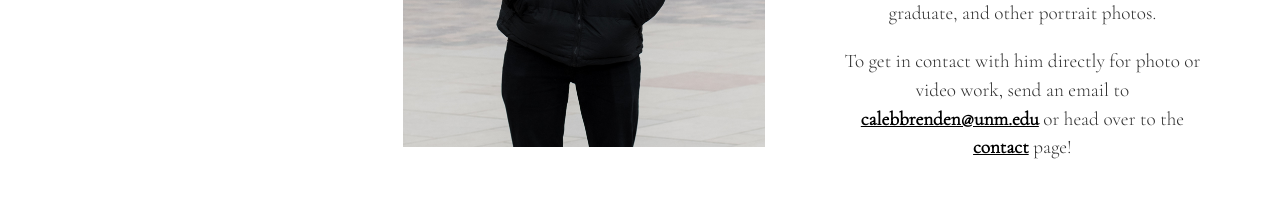
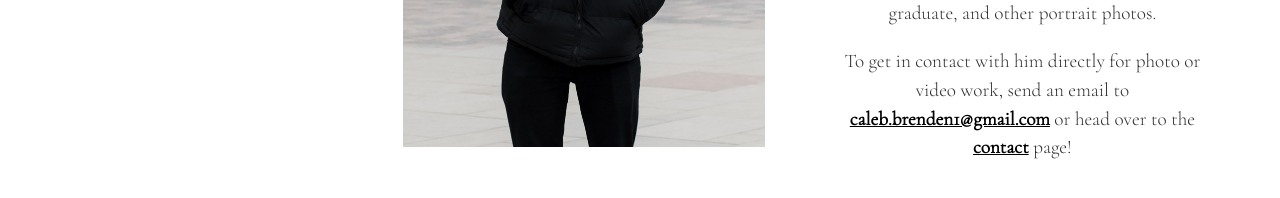
Before and after one commit to calebbrenden/my-site, a Jekyll site: the page built from me.md, in a window 1280 px wide. Shown: the part 548-746 px from the top of the page. Built offline with Jekyll 4.4.1, drawn with Linux system fonts in a browser that asks for light colours.

Commit message:
added personal emails

```diff
--- a/me.md
+++ b/me.md
@@ -17,7 +17,7 @@
 <div id="right-div">
 <p>Caleb Brenden is a freelance photographer residing in Albuquerque, New Mexico. He loves shooting portraiture, landscape, architectural, and lifestyle photography. Ever since picking up a digital camera several years ago, he fell in love with photography and has been looking for new people and scenes to capture.</p>
 <p>Currently an undergraduate student at the University of New Mexico, Caleb also works as a web designer at the UNM School of Law. As an Albuquerque native he has developed a love for the diverse culture, people, and nature surrounding the city. He is available for family, graduate, and other portrait photos.</p>
-<p>To get in contact with him directly for photo or video work, send an email to <a href="mailto:calebbrenden@unm.edu">calebbrenden@unm.edu</a> or head over to the <a href="{{site.baseurl}}/contact.html" alt="Contact Page">contact</a> page!</p>
+<p>To get in contact with him directly for photo or video work, send an email to <a href="mailto:caleb.brenden1@gmail.com">caleb.brenden1@gmail.com</a> or head over to the <a href="{{site.baseurl}}/contact.html" alt="Contact Page">contact</a> page!</p>
 </div>
 
 </div>
```
